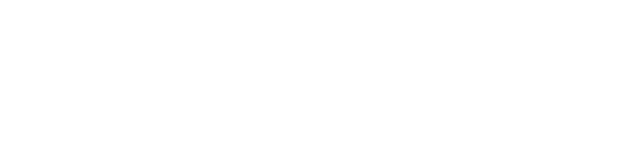
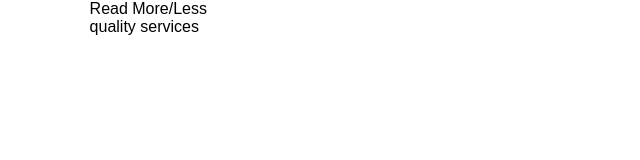
Before and after one commit to AniketShrirao/Read-More-Less-JS, a plain HTML site: page index.html in a window 1280 px wide. Shown: the whole page, without its empty margins (0-640 px from the left). Drawn offline with Linux system fonts and the light colour scheme.

Commit message:
html structure started

```diff
--- a/index.html
+++ b/index.html
@@ -4,7 +4,7 @@
 
 <head>
   <meta charset="utf-8">
-  <title>Client</title>
+  <title>Read More/Less</title>
   <!-- View-port Basics: http://mzl.la/VYREaP -->
   <!-- This meta tag is used for mobile device to display the page without any zooming,
        so how much the device is able to fit on the screen is what's shown initially.
@@ -24,12 +24,17 @@
   <div class="container">
     <!--header section start-->
     <header>
-
+      <div class="wrapper">
+        <h1>Read More/Less</h1>
+      </div>
     </header>
     <!--header section start-->
     <!--main section start-->
     <main>
+      <div class="wrapper">
+        <h3>quality services</h3>
 
+      </div>
     </main>
     <!--main section end-->
 
```
